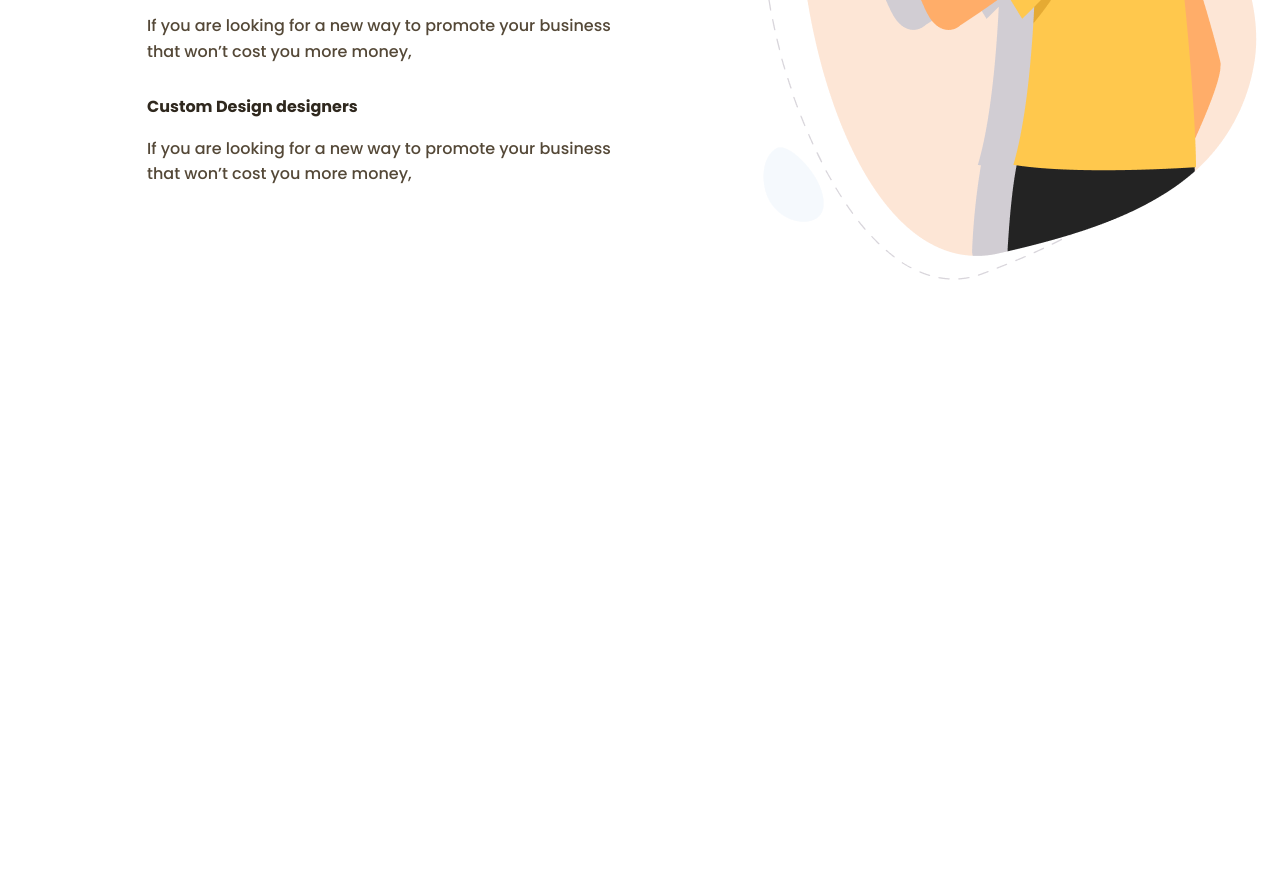
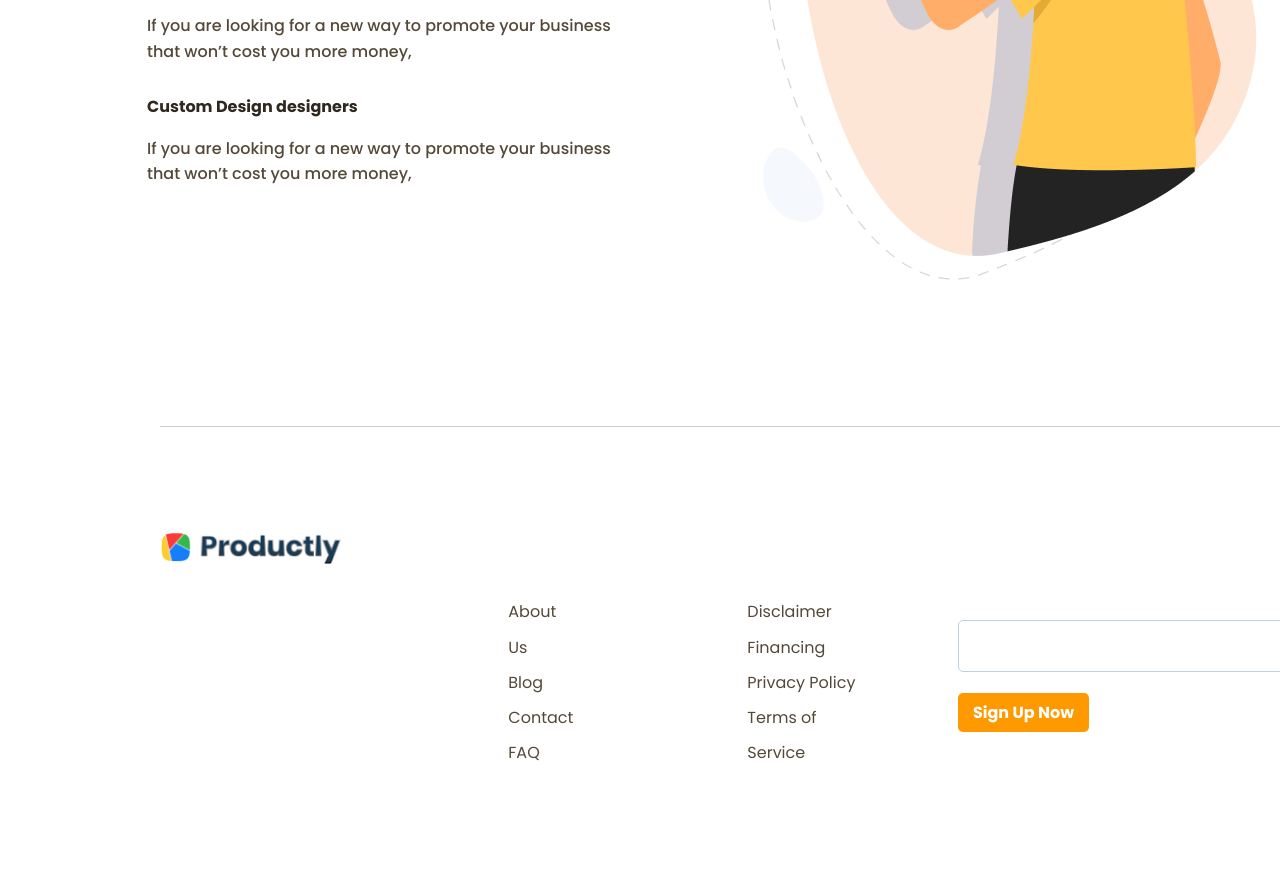
Before and after one commit to michelleandersson/productly, a plain HTML site: page index.html in a window 1280 px wide. Shown: the part 3098-3967 px from the top of the page. Before the commit the page ends 3378 px from the top, so only its background shows below. Drawn offline with Linux system fonts and the light colour scheme.

Commit message:
add footer content and styling

```diff
--- a/index.html
+++ b/index.html
@@ -136,7 +136,28 @@
 
     </main>
 
-    <footer class="footer">
+    <footer>
+        <div class="footer">
+            <img class="footer-logo" src="images/full-logo.png" alt="logo">
+            <ul class="footer-quicklinks">
+                <li><a href="">About Us</a></li>
+                <li><a href="">Blog</a></li>
+                <li><a href="">Contact</a></li>
+                <li><a href="">FAQ</a></li>
+            </ul>
+            <ul class="footer-legal">
+                <li><a href="">Disclaimer</a></li>
+                <li><a href="">Financing</a></li>
+                <li><a href="">Privacy Policy</a></li>
+                <li><a href="">Terms of Service</a></li>
+            </ul>
+            <form class="footer-sign-up" action="">
+                <input type="text" name="email" class="footer-email-box">
+                <button type="button" class="footer-sign-up-button">Sign Up Now</button>
+            </form>
+
+
+        </div>
 
     </footer>
 
--- a/styles/index.css
+++ b/styles/index.css
@@ -318,3 +318,84 @@ body {
     margin-left: 82px;
     padding-top: 104px;
 }
+
+.footer {
+    display: inline-flex;
+    border-top: 1px solid #9797977c;
+    margin-left: 160px;
+    margin-top: 146px;
+    padding-bottom: 83px;
+}
+
+.footer-logo {
+    width: 185px;
+    height: 32px;
+    margin-top: 105px;
+}
+
+.footer-quicklinks {
+    list-style-type: none;
+    margin-top: 167px;
+    margin-left: 126px;
+}
+
+.footer-quicklinks>li>a {
+    color: #544837;
+    font-weight: 400;
+    font-size: 16px;
+    line-height: 2.2;
+    text-decoration: none;
+}
+
+.footer-quicklinks>li>a:hover {
+    text-decoration: underline;
+}
+
+.footer-legal {
+    width: 131px;
+    list-style-type: none;
+    margin-top: 167px;
+    margin-left: 129px;
+}
+
+.footer-legal>li>a {
+    color: #544837;
+    font-weight: 400;
+    font-size: 16px;
+    line-height: 2.2;
+    text-decoration: none;
+}
+
+.footer-legal>li>a:hover {
+    text-decoration: underline;
+}
+
+.footer-sign-up {
+    width: 325px;
+    margin-left: 82px;
+    margin-top: 102px;
+ }
+
+ .footer-email-box {
+     margin-top: 91px;
+     width: 325px;
+     height: 48px;
+     border: 1px solid #BCD0E5;
+     border-radius: 5px;
+ }
+
+ .footer-sign-up-button {
+     width: 131px;
+     height: 39px;
+     margin-top: 21px;
+     background-color: #FF9900;
+     border: none;
+     border-radius: 5px;
+     font-size: 16px;
+     font-weight: 700;
+     color: #ffffff;
+ }
+
+ .footer-sign-up-button:hover {
+     text-decoration: underline;
+ }
```
